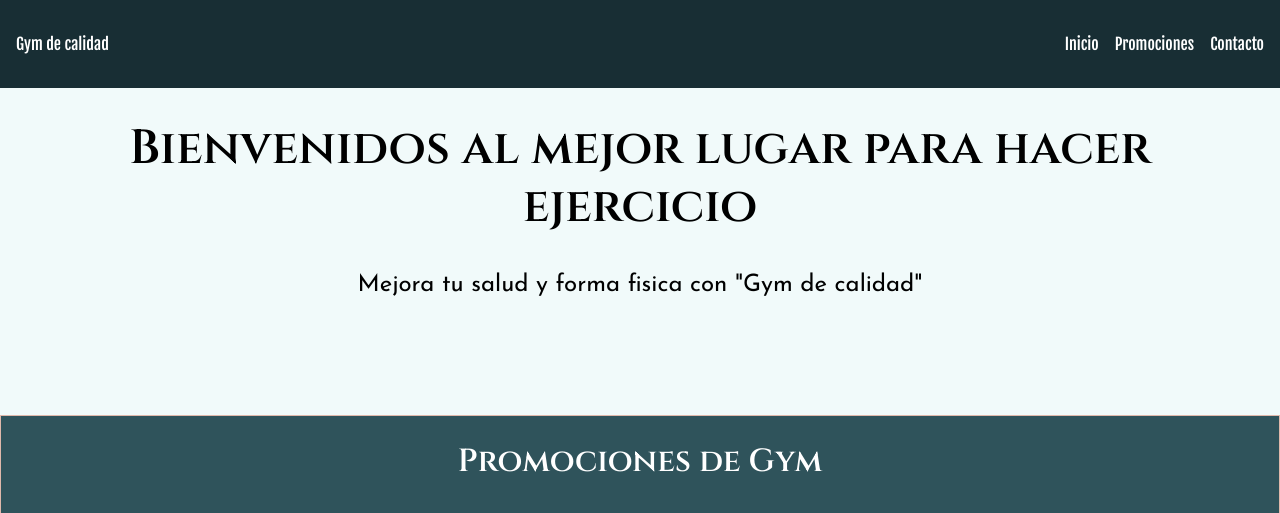
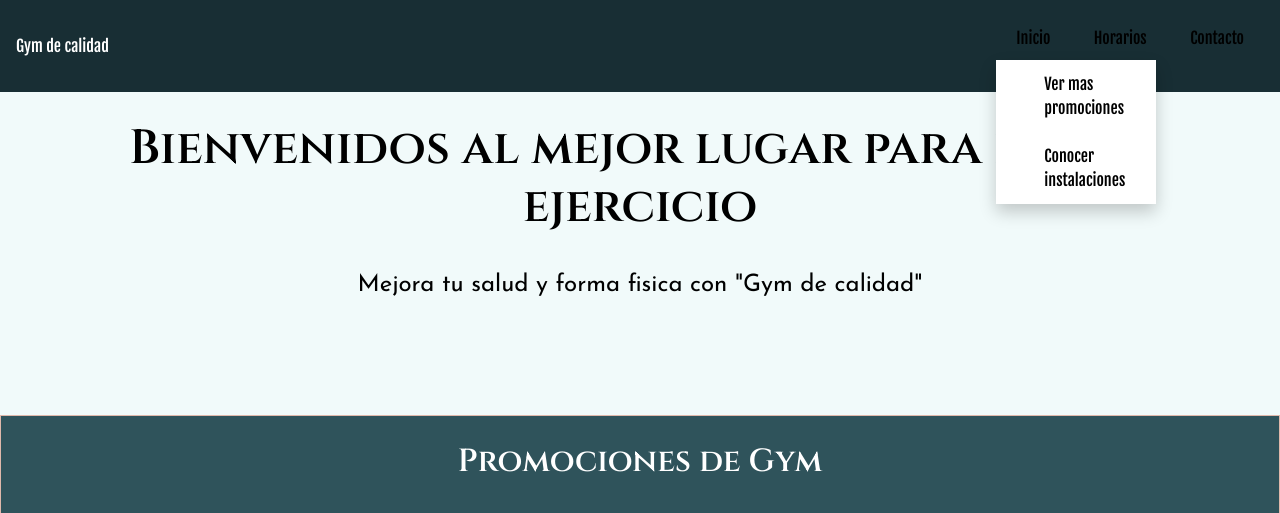
Before and after one commit to DiegoRobles07/GymGroup2, a plain HTML site: page index.html in a window 1280 px wide. Both pictures are taken after a click on the link "Inicio". Shown: the top 513 px of the page. Drawn offline with nearby package versions, Linux system fonts and the light colour scheme.

Commit message:
agregue menu despregable en inicio y horarios

```diff
--- a/css/main.css
+++ b/css/main.css
@@ -42,17 +42,61 @@ header {
     width:150px;
     height: auto;
 }
-nav ul {
-    font-family: "Cinzel", serif;
-    list-style: none;
-    display: flex;
-    gap: 1rem;
-    margin-top: 1rem;
+
+
+/* Estilo del menú */
+ul {
+    list-style-type: none;
+    margin: 0;
+    padding: 0;
 }
 
-nav a {
-    color: #ffffff;
+.menu-item {
+    position: relative;
+    display: inline-block;
+}
+
+.menu-item a {
     text-decoration: none;
+    padding: 10px 20px;
+    display: block;
+    color: black;
+}
+
+.menu-item a:hover {
+    background-color: #ddd;
+}
+
+.dropdown-content {
+    display: none;
+    position: absolute;
+    background-color: white;
+    min-width: 160px;
+    box-shadow: 0px 8px 16px 0px rgba(0,0,0,0.2);
+    z-index: 1;
+}
+
+.dropdown-content li {
+    text-align: left;
+}
+
+.dropdown-content li a {
+    color: black;
+    padding: 12px 16px;
+    text-decoration: none;
+    display: block;
+}
+
+.dropdown-content li a:hover {
+    background-color: #ddd;
+}
+
+.menu-item:hover .dropdown-content {
+    display: block;
+}
+
+.show {
+    display: block;
 }
 
 .hero {
--- a/index.html
+++ b/index.html
@@ -12,9 +12,24 @@
         <div class="logo-container">Gym de calidad</div>
         <nav>
             <ul>
-                <li><a href="#">Inicio</a></li>
-                <li><a href="#">Promociones</a></li>
-                <li><a href="#">Contacto</a></li>
+                <li class="menu-item">
+                    <a href="#" id="menu-inicio" onclick="toggleDropdown('dropdown-inicio')">Inicio</a>
+                    <ul id="dropdown-inicio" class="dropdown-content">
+                        <li><a href="#">Ver mas promociones</a></li>
+                        <li><a href="#">Conocer instalaciones</a></li>
+                    </ul>
+                </li>
+                <li class="menu-item">
+                    <a href="#" id="menu-horarios">Horarios</a>
+                    <ul class="dropdown-content">
+                        <li><a href="#">Sucursal Santa Tecla</a></li>
+                        <li><a href="#">Sucursal Santa Elena</a></li>
+                        <li><a href="#">Sucursal Metrocentro San Salvador</a></li>
+                    </ul>
+                </li>
+                <li class="menu-item">
+                    <a href="#" id="menu-contacto">Contacto</a>
+                </li>
             </ul>
         </nav>
     </header>
--- a/js/main.js
+++ b/js/main.js
@@ -46,3 +46,22 @@ function cambiarEstilo(id, color) {
     elemento.style.color = color;
     elemento.style.fontSize = '1.5rem';
 }
+
+// Función para alternar el menú desplegable
+function toggleDropdown(dropdownId) {
+    const dropdown = document.getElementById(dropdownId);
+    dropdown.classList.toggle("show");
+}
+
+// Cierra el dropdown si el usuario hace clic fuera de él
+window.onclick = function(event) {
+    if (!event.target.matches('#menu-inicio')) {
+        const dropdowns = document.getElementsByClassName("dropdown-content");
+        for (let i = 0; i < dropdowns.length; i++) {
+            const openDropdown = dropdowns[i];
+            if (openDropdown.classList.contains('show')) {
+                openDropdown.classList.remove('show');
+            }
+        }
+    }
+}
```
